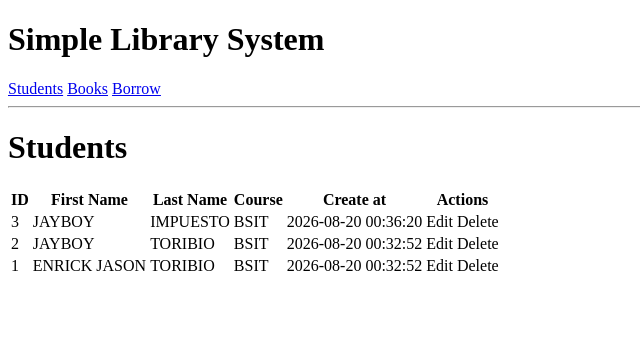
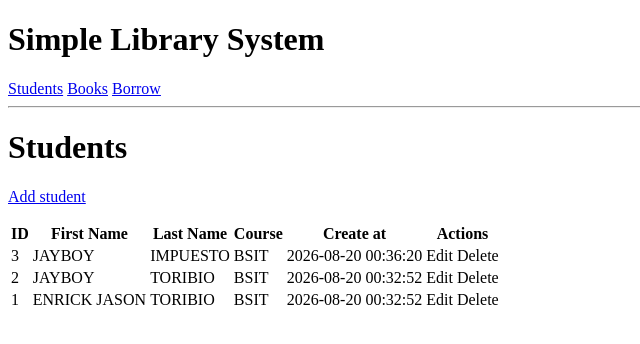
Before and after one commit to EnrickJason-Toribio/it30b, a PHP site: page /index.php?section=students in a window 1280 px wide. Shown: the top 344 px of the page, without its empty margins (0-640 px from the left). Run offline with PHP 8.4, Linux system fonts and the light colour scheme; data comes from the database, SQL or seed files in the repository.

Commit message:
Added create student action

```diff
--- a/index.php
+++ b/index.php
@@ -41,6 +41,37 @@ if($section === 'students'){
     $students = $stmt->fetchAll();
 }
 
+// Create Student
+if($section==='students' && $action==='create'){
+    if($_SERVER['REQUEST_METHOD']==='POST'){
+        $firstName = trim($_POST['student_first_name'] ?? '');
+        $lastName = trim($_POST['student_last_name'] ?? '');
+        $course = trim($_POST['student_course'] ?? '');
+
+        if($firstName !== '' && $lastName !== '' && $course !== ''){
+            $sql = "
+                INSERT INTO students(
+                    student_first_name,
+                    student_last_name,
+                    student_course
+                )
+                VALUES(?,?,?)
+            ";
+
+            $stmt=$pdo->prepare($sql);
+
+            $stmt->execute([
+                $firstName,
+                $lastName,
+                $course
+            ]);
+
+            header("Location: index.php?section=students");
+            exit;
+        }
+    }
+}
+
 ?>
 <!DOCTYPE html>
 <html lang="en">
@@ -59,6 +90,51 @@ if($section === 'students'){
     <hr>
     <?php if($section === 'students'):?>
         <h1>Students</h1>
+
+        <p>
+            <a href="index.php?section=students&action=create">
+                Add student
+            </a>
+        </p>
+
+        <?php if($action==='create'): ?>
+            <h2>Create Student</h2>
+
+            <form method="POST">
+                <p>
+                <label>First Name:</label>
+                <br>
+                <input  type="text"
+                        name="student_first_name"
+                        required
+                />
+                </p>
+                <p>
+                <label>Last Name:</label>
+                <br>
+                <input  type="text"
+                        name="student_last_name"
+                        required
+                />
+                </p>
+                <p>
+                <label>Course:</label>
+                <br>
+                <input  type="text"
+                        name="student_course"
+                        required
+                />
+                </p>
+
+                <button type="submit">
+                    Save
+                </button>
+
+                <a href="index.php?section=students">
+                    Cancel
+                </a>
+            </form>
+        <?php else: ?>
         <table>
             <thead>
                 <tr>
@@ -96,6 +172,7 @@ if($section === 'students'){
                     <?php endforeach?>
             </tbody>
         </table>
+        <?php endif;?>
     <?php endif; ?>
 
     <?php if($section === 'books'):?>
```
